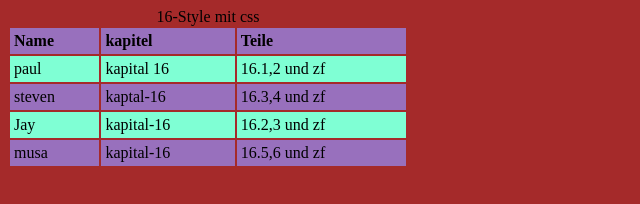
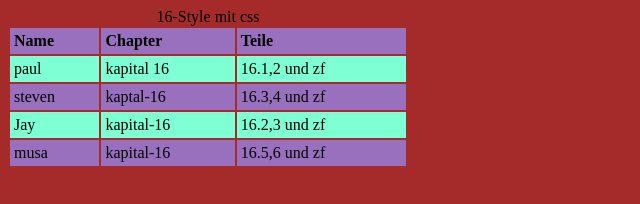
Before and after one commit to musmuhy/Learn-material3x2021, a plain HTML site: page chapter16(5&6)pres-table.html in a window 1280 px wide. Shown: the full height of the page, 0-640 px from the left. Drawn offline with Linux system fonts and the light colour scheme.

Commit message:
Update chapter16(5&6)pres-table.html

```diff
--- a/chapter16(5&6)pres-table.html
+++ b/chapter16(5&6)pres-table.html
@@ -13,7 +13,7 @@
         <caption>16-Style mit css</caption>
         <tr>
           <th>Name</th>
-          <th>kapitel</th>
+          <th>Chapter</th>
           <th>Teile</th>
         </tr>
         <tr>
```
